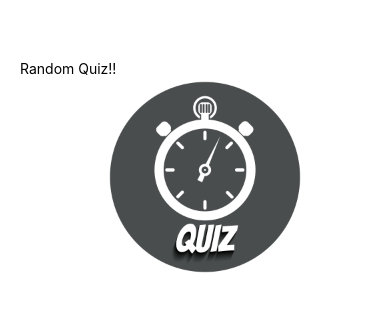
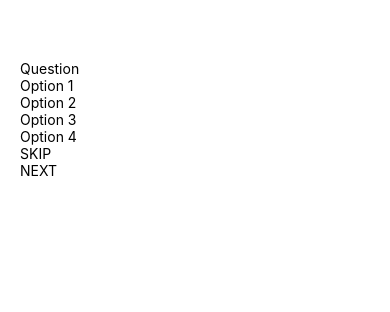
Before and after one commit to Hartz-byte/mcq-exam-native-app, a React Native app: screen / in a window 390 px wide. Shown: the top 312 px of the page. Built offline with nearby package versions, Linux system fonts and the light colour scheme.

Commit message:
quiz screen setup

```diff
--- a/App.js
+++ b/App.js
@@ -1,11 +1,13 @@
 import { StyleSheet, Text, View } from "react-native";
 import React from "react";
 import HomeScreen from "./Screens/HomeScreen";
+import QuizScreen from "./Screens/QuizScreen";
 
 const App = () => {
   return (
     <View style={styles.mainContainer}>
-      <HomeScreen />
+      {/* <HomeScreen /> */}
+      <QuizScreen />
     </View>
   );
 };
--- a/Screens/HomeScreen.js
+++ b/Screens/HomeScreen.js
@@ -5,9 +5,10 @@ import HomeScreenTitle from "../Components/HomeScreenTitle";
 const HomeScreen = () => {
   return (
     <View>
-      {/* Home screen title component */}
+      {/* home screen title component */}
       <HomeScreenTitle />
 
+      {/* logo image */}
       <View style={styles.logoContainer}>
         <Image
           style={styles.logo}
@@ -16,7 +17,10 @@ const HomeScreen = () => {
         />
       </View>
 
-      <TouchableOpacity></TouchableOpacity>
+      {/* start button */}
+      <TouchableOpacity>
+        <Text>Start Quiz!!</Text>
+      </TouchableOpacity>
     </View>
   );
 };
--- a/Screens/QuizScreen.js
+++ b/Screens/QuizScreen.js
@@ -1,14 +1,43 @@
-import { StyleSheet, Text, View } from 'react-native'
-import React from 'react'
+import { StyleSheet, Text, TouchableOpacity, View } from "react-native";
+import React from "react";
 
 const QuizScreen = () => {
   return (
     <View>
-      <Text>QuizScreen</Text>
+      {/* question section */}
+      <View>
+        <Text>Question</Text>
+      </View>
+
+      {/* options section */}
+      <View>
+        <TouchableOpacity>
+          <Text>Option 1</Text>
+        </TouchableOpacity>
+        <TouchableOpacity>
+          <Text>Option 2</Text>
+        </TouchableOpacity>
+        <TouchableOpacity>
+          <Text>Option 3</Text>
+        </TouchableOpacity>
+        <TouchableOpacity>
+          <Text>Option 4</Text>
+        </TouchableOpacity>
+      </View>
+
+      {/* skip/next button section */}
+      <View>
+        <TouchableOpacity>
+          <Text>SKIP</Text>
+        </TouchableOpacity>
+        <TouchableOpacity>
+          <Text>NEXT</Text>
+        </TouchableOpacity>
+      </View>
     </View>
-  )
-}
+  );
+};
 
-export default QuizScreen
+export default QuizScreen;
 
-const styles = StyleSheet.create({})
+const styles = StyleSheet.create({});
```
